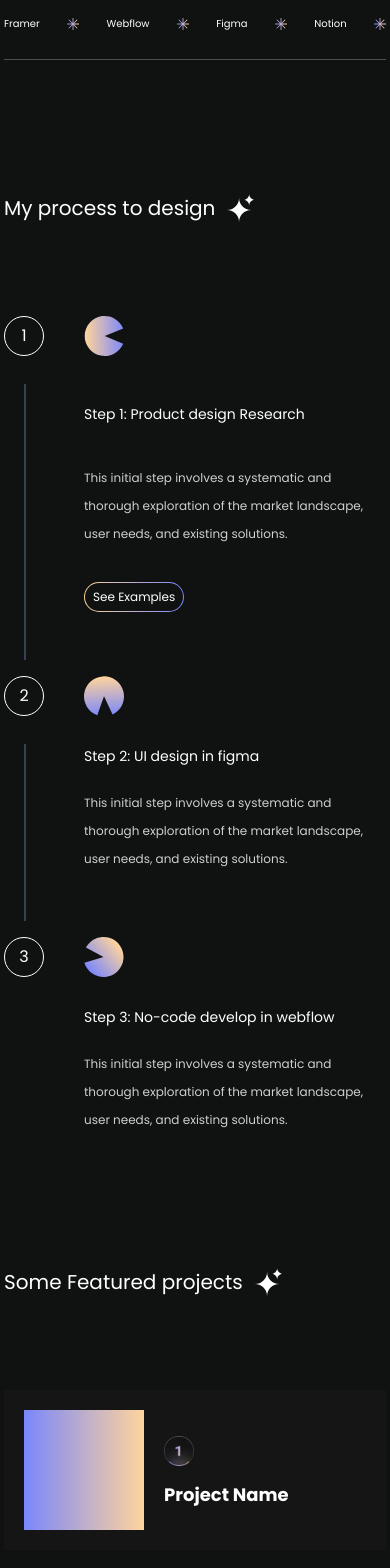
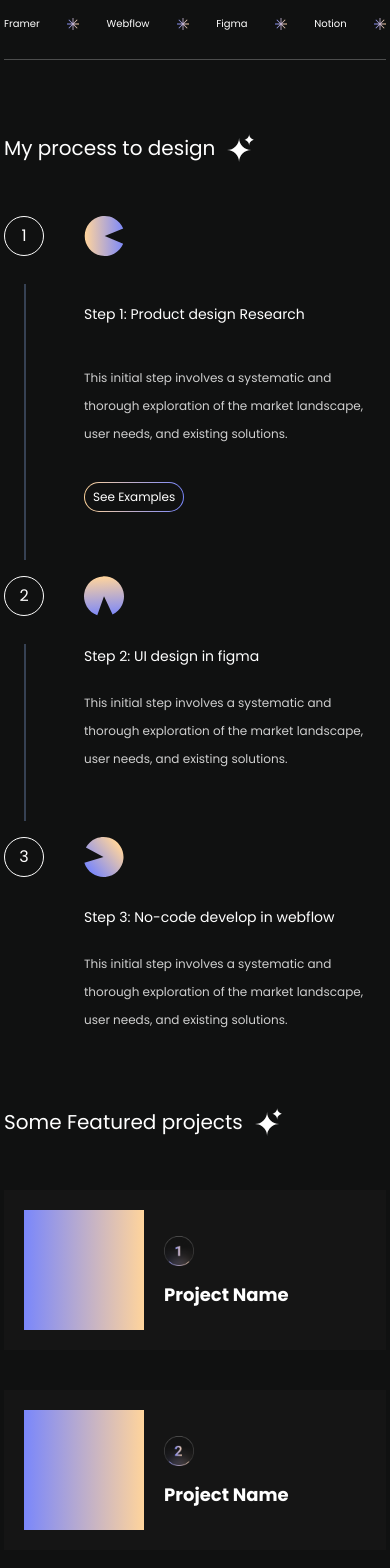
Before and after one commit to kudae3/znisa, a React (Vite) app: page / in a window 390 px wide. Shown: the part 140-1708 px from the top of the page. Built offline with nearby package versions, Linux system fonts and the light colour scheme.

Commit message:
feat: adjust margins and padding for improved layout consistency in Contact, Process, and Projects components

```diff
--- a/src/components/Contact.jsx
+++ b/src/components/Contact.jsx
@@ -4,10 +4,10 @@ import GradientButton from '../assets/ui/GradientBtn'
 
 const Contact = () => {
   return (
-    <div className='text-white flex justify-between items-center mt-20'>
+    <div className='text-white flex justify-between items-center mt-5 md:mt-20'>
 
         <div>
-            <div className='flex gap-3 md:gap-[29px] items-center pb-5 md:pb-10'>
+            <div className='flex gap-3 md:gap-5 lg:gap-[29px] items-center pb-5 md:pb-10'>
                 <h2 className='font-normal text-[20px] md:text-[40px] leading-14'>Have idea about project?</h2>
                 <Twinkle/>
             </div>
--- a/src/components/Process.jsx
+++ b/src/components/Process.jsx
@@ -30,8 +30,8 @@ const Process = () => {
   ]
 
   return (
-    <div className='text-white flex flex-col gap-10 mt-20'>
-        <div className='flex gap-3 md:gap-[29px] items-center pb-10'>
+    <div className='text-white flex flex-col gap-10 mt-5 md:mt-20'>
+        <div className='flex gap-3 md:gap-[29px] items-center pb-0 md:pb-10'>
             <h2 className='font-normal text-[20px] md:text-[40px] leading-14'>My process to design</h2>
             <Twinkle/>
         </div>
--- a/src/components/Projects.jsx
+++ b/src/components/Projects.jsx
@@ -21,8 +21,8 @@ const projectsData = [
 
 const Projects = () => {
   return (
-    <div className='text-white flex flex-col gap-10 mt-20'>
-        <div className='flex gap-3 md:gap-[29px] items-center pb-10'>
+    <div className='text-white flex flex-col gap-10 mt-5 md:mt-20'>
+        <div className='flex gap-3 md:gap-[29px] items-center pb-0 md:pb-10'>
             <h2 className='font-normal text-[20px] md:text-[40px] leading-14'>Some Featured projects</h2>
             <Twinkle/>
         </div>
```
